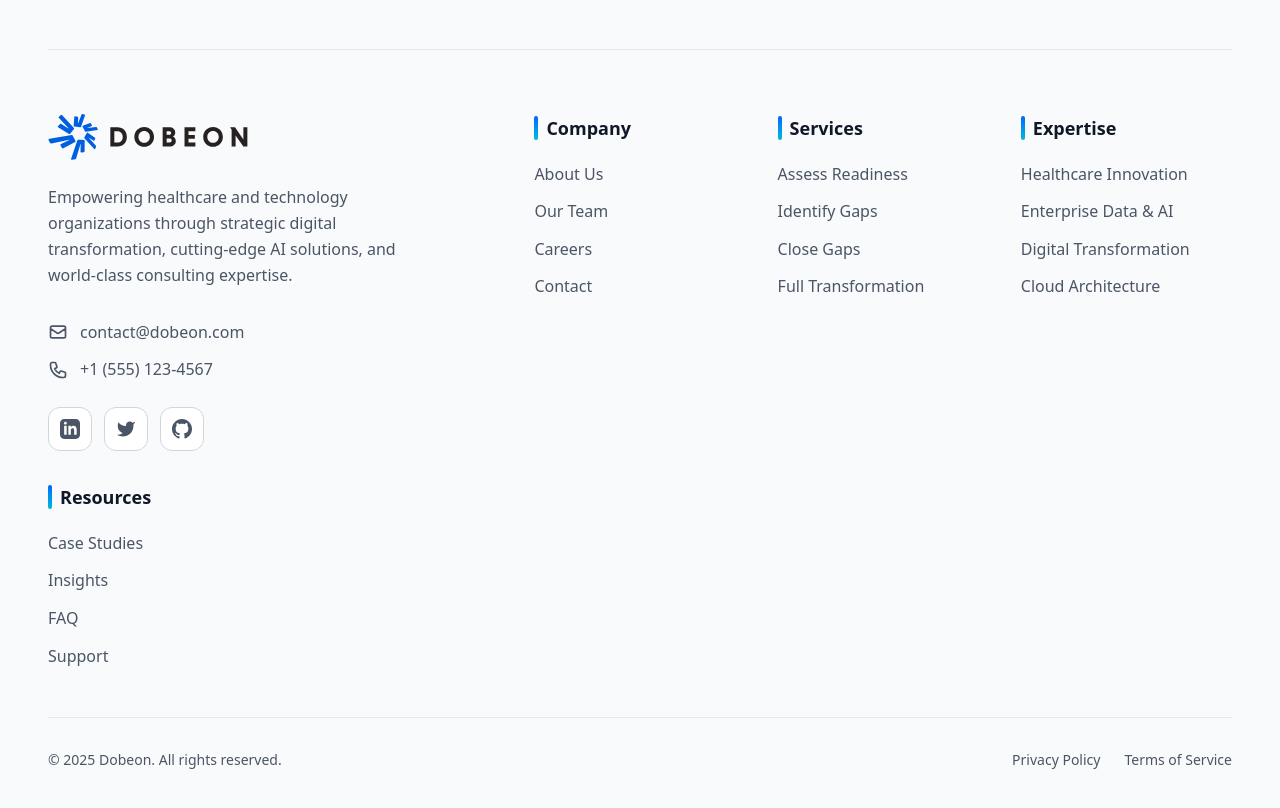
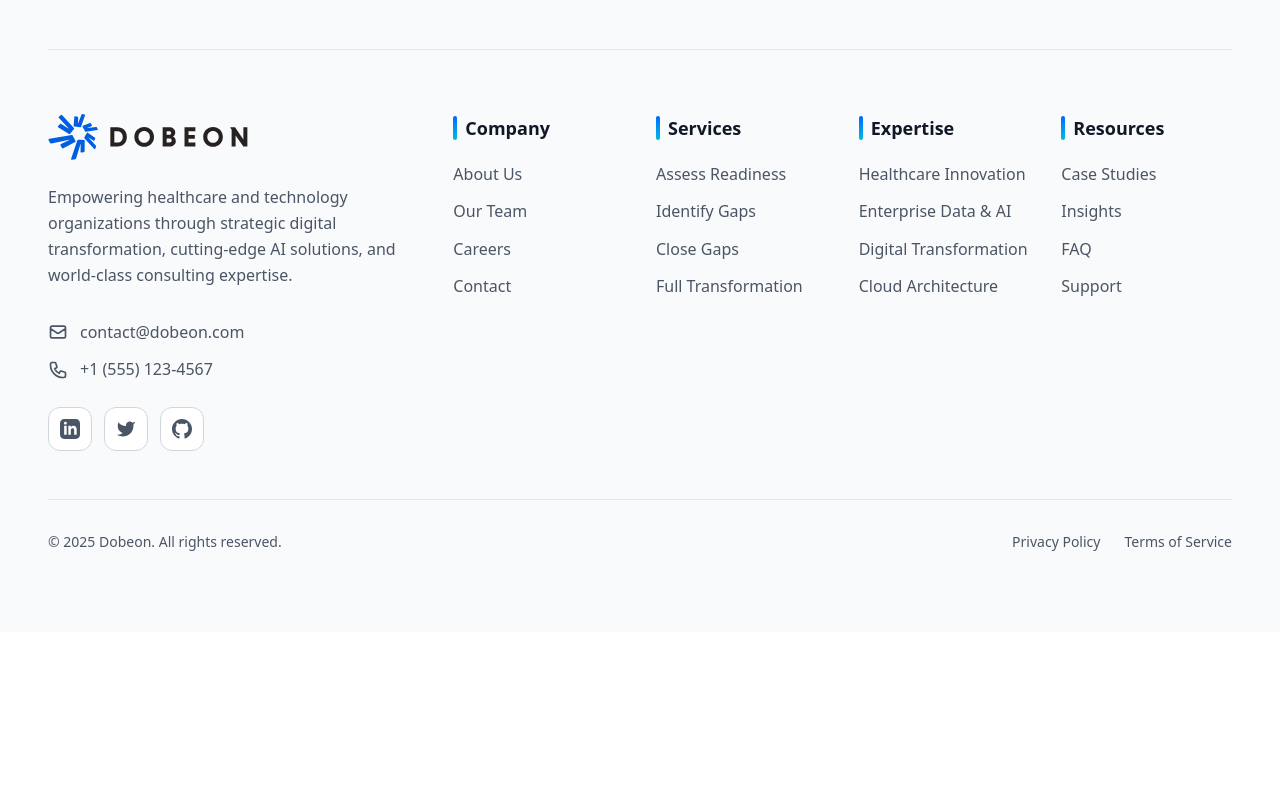
Before and after one commit to pendtiumpraz/dobeon-static, a Next.js app: page /about in a window 1280 px wide. Shown: the part 5370-6178 px from the top of the page. After the commit the page ends 6002 px from the top, so only its background shows below. Built offline with nearby package versions, Linux system fonts and the light colour scheme.

Commit message:
fix(footer): correct grid columns to align resources section
Co-authored-by: factory-droid[bot] <138933559+factory-droid[bot]@users.noreply.github.com>

```diff
--- a/components/Footer.tsx
+++ b/components/Footer.tsx
@@ -66,7 +66,7 @@
           </div>
         </div>
 
-        <div className="grid grid-cols-1 md:grid-cols-2 lg:grid-cols-5 gap-12 lg:gap-8 mb-12">
+        <div className="grid grid-cols-1 md:grid-cols-2 lg:grid-cols-6 gap-12 lg:gap-8 mb-12">
           {/* Brand Column */}
           <div className="lg:col-span-2">
             <div className="mb-6">
```
